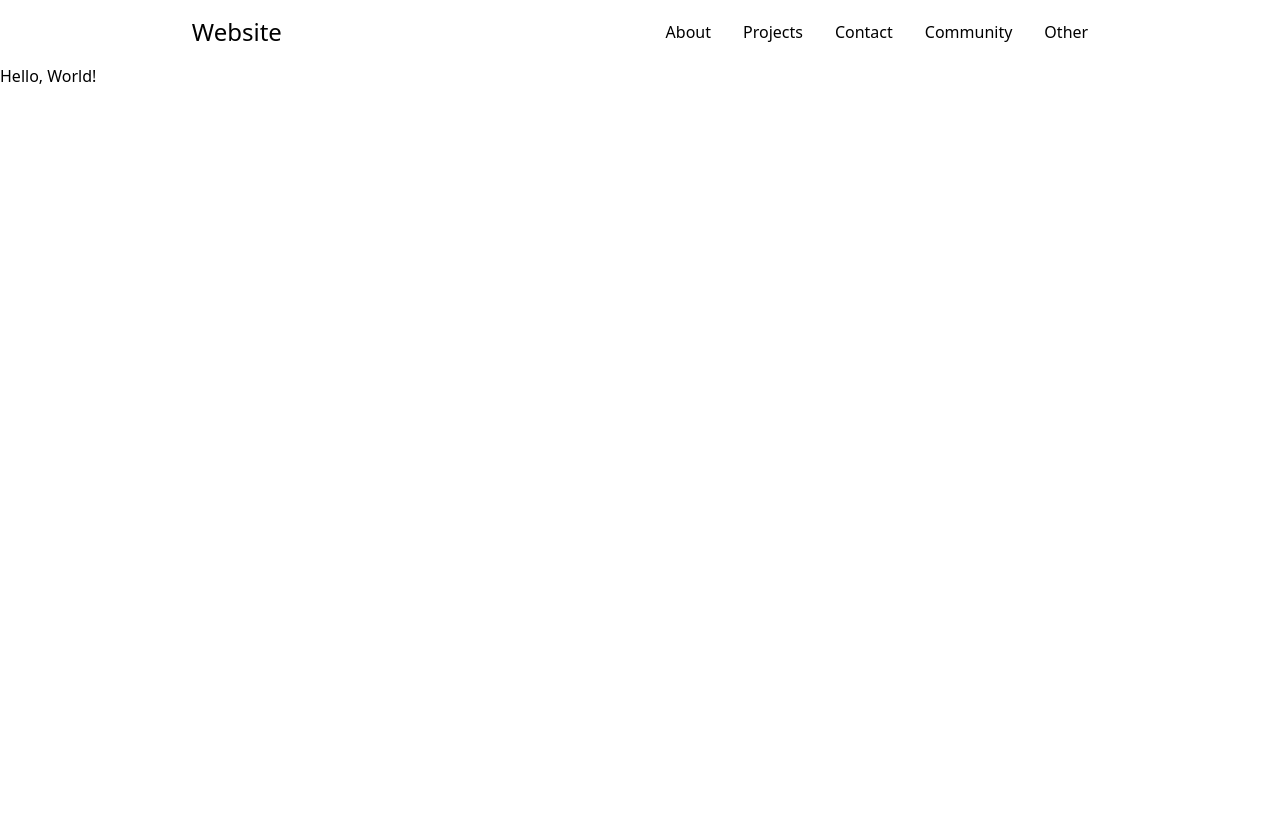
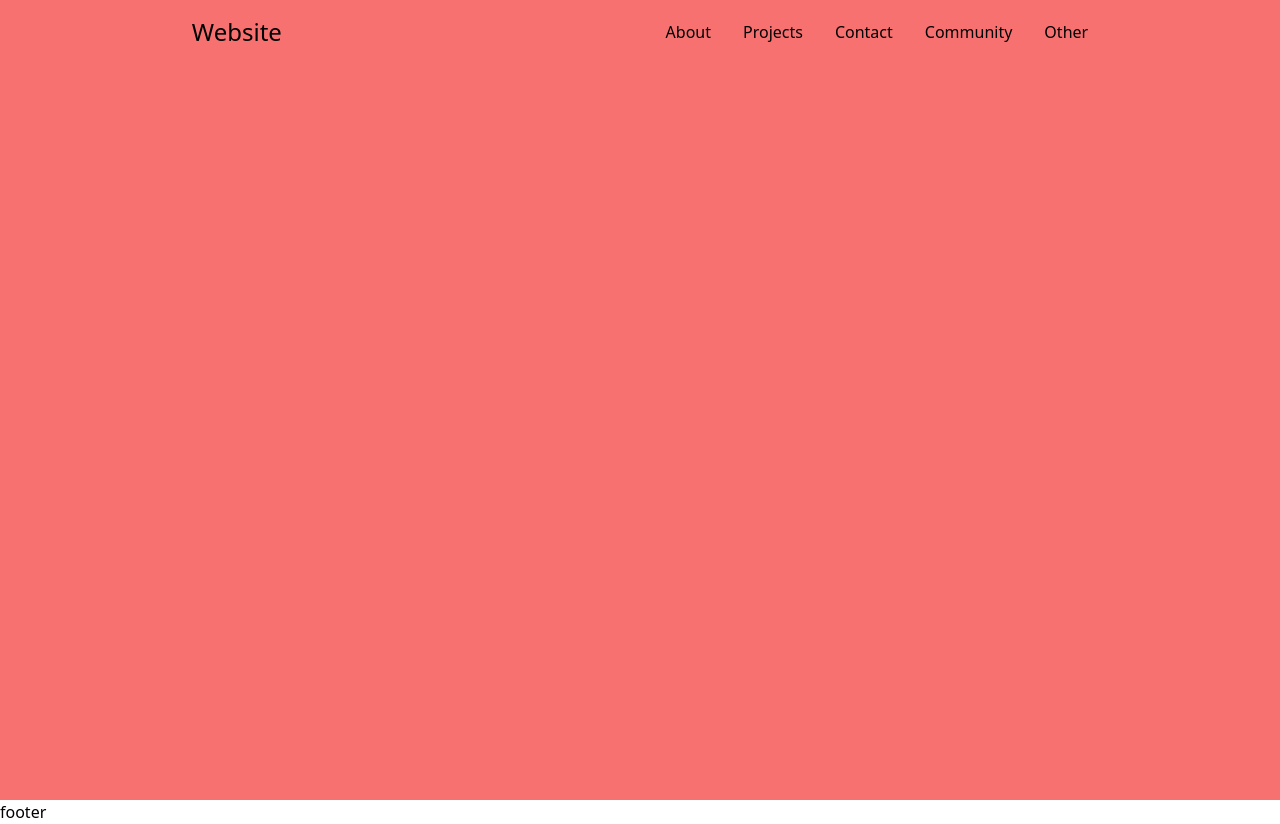
Before and after one commit to haro3535/Group-Website, a React (Create React App) app in the folder frontend/: page / in a window 1280 px wide. Before the commit the page ends 800 px from the top, so only its background shows below. Built offline with nearby package versions, Linux system fonts and the light colour scheme; no server answers.

Commit message:
Navbar Update and new components

```diff
--- a/frontend/src/App.js
+++ b/frontend/src/App.js
@@ -1,3 +1,5 @@
+import Footer from './Footer';
+import Greeding from './Greeding';
 import HelloWorld from './HelloWorld';
 import NavBar from './NavBar';
 
@@ -5,7 +7,8 @@ function App() {
   return (
     <div className="App">
       <NavBar />
-      <HelloWorld />
+      <Greeding />
+      <Footer />
     </div>
   );
 }
--- /dev/null
+++ b/frontend/src/Footer.js
@@ -0,0 +1,7 @@
+export default function Footer(){
+    return(
+        <div>
+            footer
+        </div>
+    )
+}
--- /dev/null
+++ b/frontend/src/Greeding.js
@@ -0,0 +1,10 @@
+
+
+
+export default function Greeding(){
+    return(
+        <div className="w-full h-[100vh] bg-red-400">
+
+        </div>
+    )
+}
--- a/frontend/src/NavBar.js
+++ b/frontend/src/NavBar.js
@@ -3,10 +3,10 @@
 
 export default function NavBar(){
     return(
-        <div className="w-full py-3 h-auto">
+        <div className="w-full py-3 h-auto fixed">
             <div className="w-full h-auto flex justify-around items-center">
                 <p className="text-2xl cursor-default" >Website</p>
-                <div className="h-auto w-auto flex justify-around items-baseline space-x-8 ">
+                <div className="h-auto w-auto flex justify-around items-baseline space-x-8">
                     <div className="w-full text-md">
                         <p className="cursor-pointer">About</p>
                     </div>
```
Also changed, not shown: frontend/src/About.js (added), frontend/src/Contact.js (added), frontend/src/Projects.js (added).
